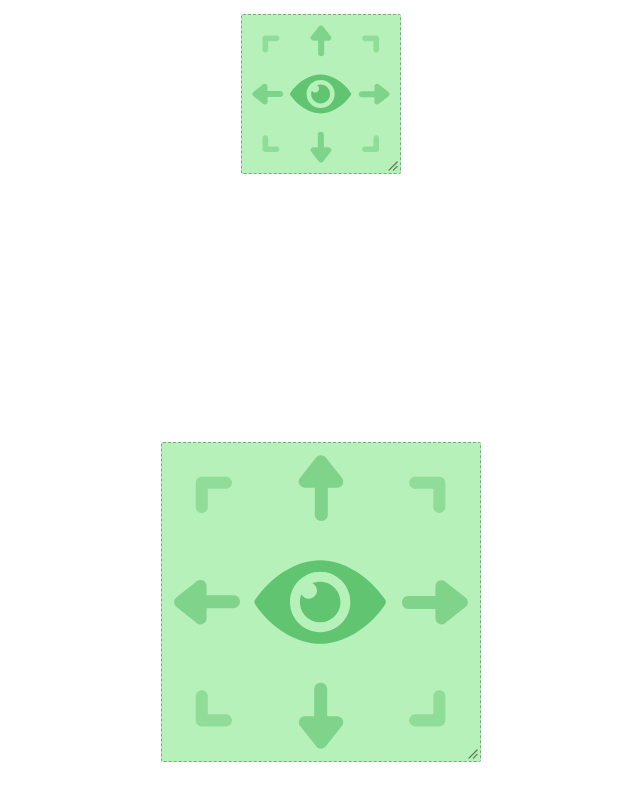
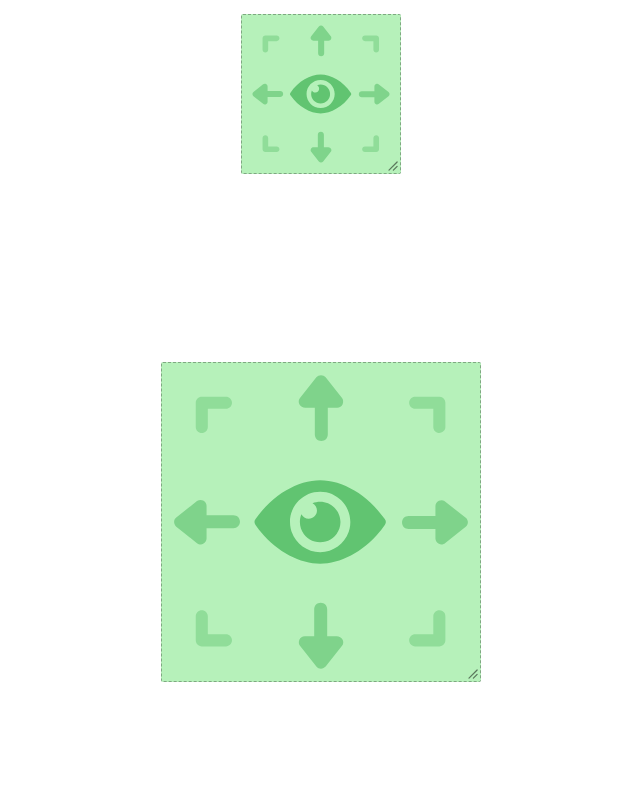
Before and after one commit to Shopify/position-observer, a website built with Vite: page playground/index.html in a window 1280 px wide. Shown: the part 738-1538 px from the top of the page, without its empty margins (319-959 px from the left). Built offline with nearby package versions, Linux system fonts and the light colour scheme.

Commit message:
Tweak playground (#23)

```diff
--- a/playground/public/style.css
+++ b/playground/public/style.css
@@ -78,7 +78,7 @@ h1 {
 
 #target2 {
   position: absolute;
-  top: calc(100svh - 3em);
+  top: max(calc(100svh - 3em), 500px);
   left: calc(50vw - 5em);
   height: 10em;
   width: 10em;
@@ -86,7 +86,7 @@ h1 {
 
 #target3 {
   position: absolute;
-  bottom: 100px;
+  top: max(calc(100% - 500px), 1000px);
   right: calc(50vw - 10em);
   height: 20em;
   width: 20em;
--- a/playground/src/main.ts
+++ b/playground/src/main.ts
@@ -125,7 +125,7 @@ function createDebugElement(name: string) {
 
   if (name === "rect") {
     const resizeHandle = document.createElement("img");
-    resizeHandle.src = "/resize-handle.svg";
+    resizeHandle.src = `${import.meta.env.BASE_URL}resize-handle.svg`;
     resizeHandle.classList.add("resize-handle");
     element.append(resizeHandle);
   }
```
